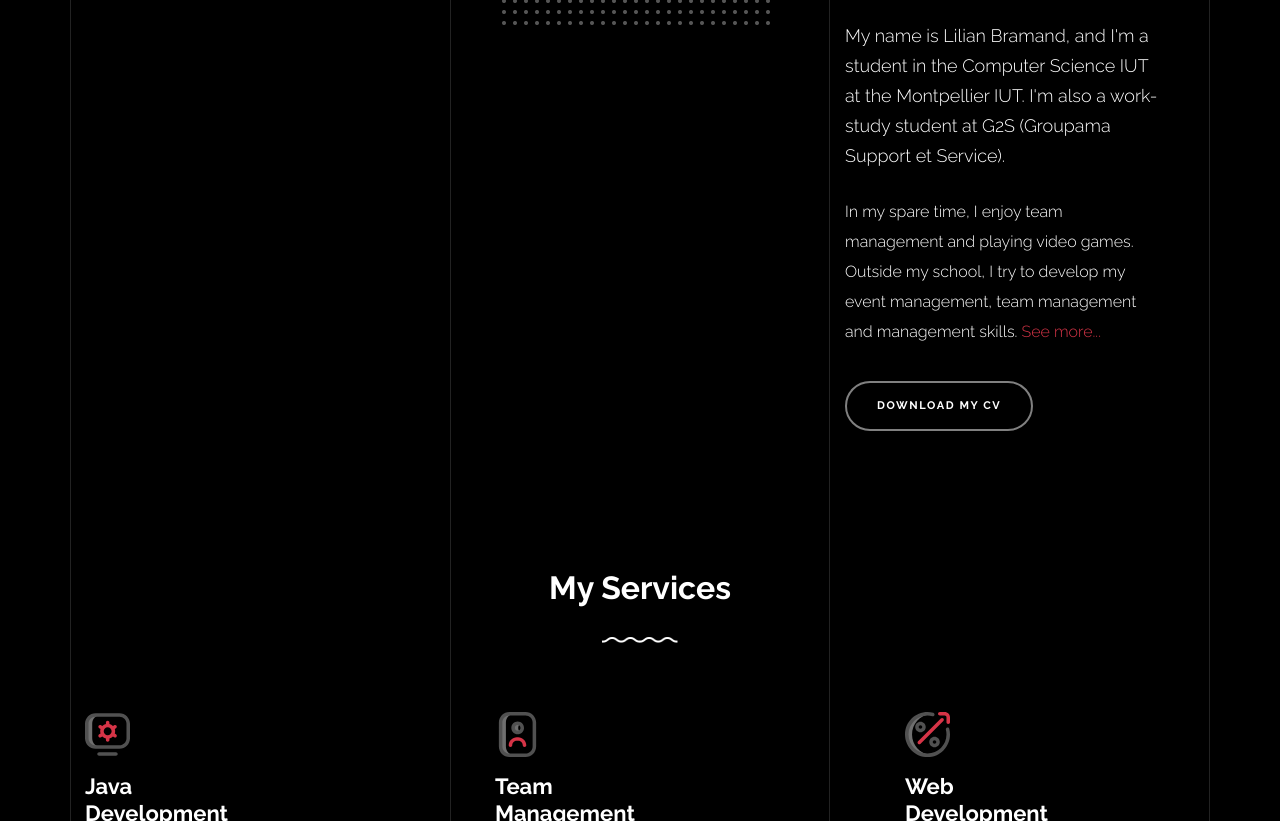
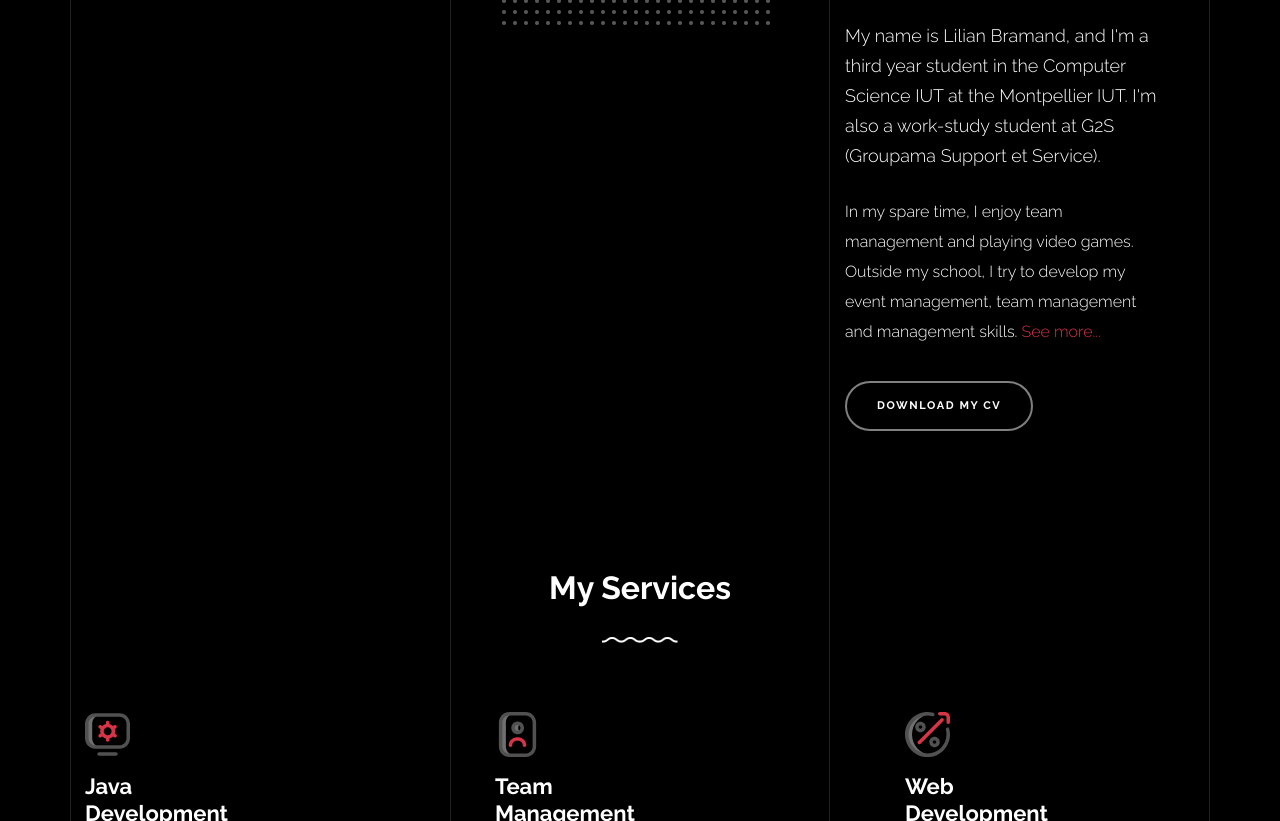
Before and after one commit to bramandl/portfolio, a plain HTML site: page index.html in a window 1280 px wide. Shown: the part 1643-2464 px from the top of the page. Drawn offline with nearby package versions, Linux system fonts and the light colour scheme; files whose address does not match are found by name.

Commit message:
cv modifié + ajout un gitignore

```diff
--- a/index.html
+++ b/index.html
@@ -225,7 +225,7 @@
             </div>
             <div class="col-lg-4 pr-lg-5">
               <h3 class="mb-4 heading-h3"><span class="gsap-reveal">We can make it together</span></h3>
-              <p class="lead gsap-reveal">My name is Lilian Bramand, and I'm a student in the Computer Science IUT at the Montpellier IUT. I'm also a work-study student at G2S (Groupama Support et Service). </p>
+              <p class="lead gsap-reveal">My name is Lilian Bramand, and I'm a third year student in the Computer Science IUT at the Montpellier IUT. I'm also a work-study student at G2S (Groupama Support et Service). </p>
               <p class="mb-4 gsap-reveal">In my spare time, I enjoy team management and playing video games. Outside my school, I try to develop my event management, team management and management skills. <a href="#portfolio-section">See more...</a></p>
               <p class="gsap-reveal"><a href="https://drive.google.com/file/d/1vZskJIbtl8hspXc_F5DQ1oWOU2FWacfZ/view?usp=sharing" class="btn btn-outline-pill btn-custom-light">Download my CV</a></p>
             </div>
```
Also changed, not shown: 1 other file.
